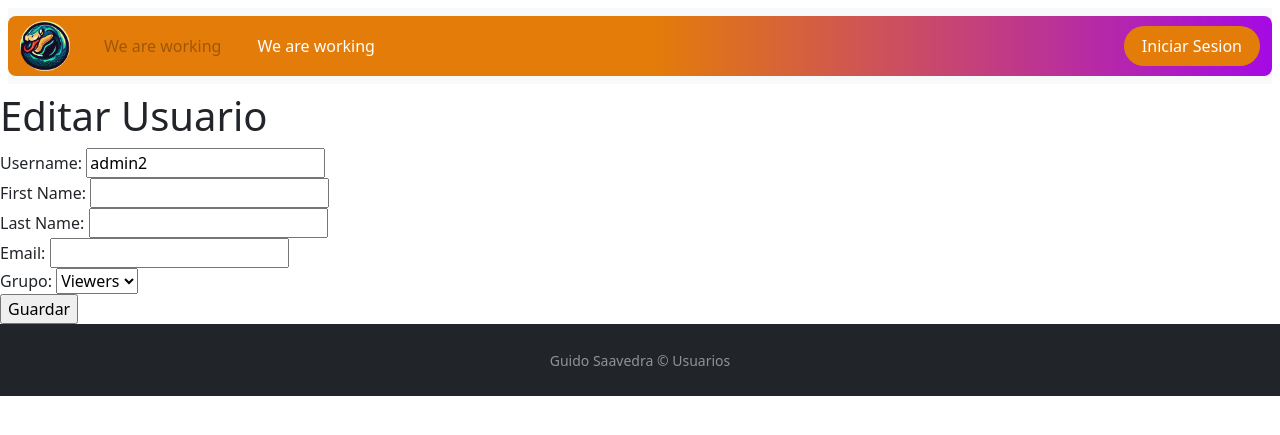
After one commit to BOKG/SprintFinalIndM6, a Django app: page /editar-usuario/9/ in a window 1280 px wide. The commit adds this page. Shown: the top 435 px of the page. Run offline with Django 4.2, Linux system fonts and the light colour scheme; data comes from the database, SQL or seed files in the repository; both versions use the stored data as it was after the commit.

Commit message:
cambios realizados acorde a sprintfinal

```diff
--- /dev/null
+++ b/userspage/inicioapp/templates/editar_usuario.html
@@ -0,0 +1,35 @@
+{% extends "base.html" %}
+{%block title %}Editar usuario{% endblock %}
+
+
+
+{% block contenido %}
+
+<h1>Editar Usuario</h1>
+<form method="post" class="user-form">
+  {% csrf_token %}
+  <div class="form-field">
+    <label for="{{ form.username.id_for_label }}">Username:</label>
+    {{ form.username }}
+  </div>
+  <div class="form-field">
+    <label for="{{ form.first_name.id_for_label }}">First Name:</label>
+    {{ form.first_name }}
+  </div>
+  <div class="form-field">
+    <label for="{{ form.last_name.id_for_label }}">Last Name:</label>
+    {{ form.last_name }}
+  </div>
+  <div class="form-field">
+    <label for="{{ form.email.id_for_label }}">Email:</label>
+    {{ form.email }}
+  </div>
+  <div class="form-field">
+    <label for="id_grupo">Grupo:</label>
+    <select id="id_grupo" name="groups">
+      <option value="viewers" {% if form.groups.value == 'viewers' %}selected{% endif %}>Viewers</option>
+      <option value="soporte" {% if form.groups.value == 'soporte' %}selected{% endif %}>Soporte</option>
+    </select>
+  </div>
+  <input type="submit" value="Guardar" class="default" name="_save">
+{% endblock %}
--- a/userspage/inicioapp/templates/usuarios.html
+++ b/userspage/inicioapp/templates/usuarios.html
@@ -13,6 +13,7 @@
                 <th>Nombre</th>
                 <th>Apellido</th>
                 <th>Email</th>
+                <th>Acciones</th>
             </tr>
         </thead>
         <tbody>
@@ -23,6 +24,8 @@
                 <td>{{ user.first_name }}</td>
                 <td>{{ user.last_name }}</td>
                 <td>{{ user.email }}</td>
+                <td>
+                    <a href="{% url 'editar_usuario' user.id %}" class="btn btn-warning">Editar</a>
             </tr>
             {% endfor %}
         </tbody>
--- a/userspage/inicioapp/urls.py
+++ b/userspage/inicioapp/urls.py
@@ -1,6 +1,7 @@
 from django.urls import path
 from django.contrib.auth.views import LoginView, LogoutView
 from . import views
+from .views import EditarUsuario
 
 urlpatterns = [
     path('', views.Home.as_view(), name='home'),
@@ -9,4 +10,6 @@ urlpatterns = [
     path('logout/', LogoutView.as_view(), name='logout'),
     path('registro/', views.Registro.as_view(), name='registro'),
     path('susignup/', views.SuSignUp.as_view(), name='registrosuper'),
+    path('editar-usuario/<int:usuario_id>/',
+         EditarUsuario.as_view(), name='editar_usuario'),
 ]
--- a/userspage/inicioapp/views.py
+++ b/userspage/inicioapp/views.py
@@ -1,11 +1,9 @@
 from django.views.generic import View, CreateView
-from django.shortcuts import render
-from django.contrib.auth.models import User
-from django.contrib.auth.forms import UserCreationForm
+from django.shortcuts import render, redirect, get_object_or_404
+from django.contrib.auth.models import User, Group
+from django.contrib.auth import login
+from django.contrib.auth.forms import UserCreationForm, UserChangeForm
 from django.urls import reverse_lazy
-
-
-# Create your views here.
 
 
 class Home(View):
@@ -28,10 +26,38 @@ class Usuarios(View):
         return render(request, 'usuarios.html', {'users': all_users})
 
 
+class EditarUsuario(View):
+    def get(self, request, usuario_id):
+        usuario = get_object_or_404(User, id=usuario_id)
+        form = UserChangeForm(instance=usuario)
+        return render(request, 'editar_usuario.html', {'form': form, 'usuario': usuario})
+
+    def post(self, request, usuario_id):
+        usuario = get_object_or_404(User, id=usuario_id)
+        form = UserChangeForm(request.POST, instance=usuario)
+        if form.is_valid():
+            form.save()  # Guardar los cambios en el usuario
+            # Redirigir a la página de usuarios o a donde desees
+            return redirect('usuarios')
+        return render(request, 'editar_usuario.html', {'form': form, 'usuario': usuario})
+
+
 class Registro(CreateView):
     form_class = UserCreationForm
     success_url = reverse_lazy('home')
     template_name = 'registration/signup.html'
+
+    def form_valid(self, form):
+        response = super().form_valid(form)
+        grupo = self.request.POST.get('grupo')
+        if grupo == 'soporte':
+            group = Group.objects.get(name='Soporte')
+            self.object.groups.add(group)
+        elif grupo == 'viewers':
+            group = Group.objects.get(name='viewers')
+            self.object.groups.add(group)
+        login(self.request, self.object)
+        return response
 
 
 class SuSignUp(CreateView):
```
Also changed, not shown: userspage/inicioapp/templates/registration/signup.html (+9 -2 lines), README.MD, userspage/db.sqlite3, userspage/inicioapp/forms.py (added), 1 other file.
